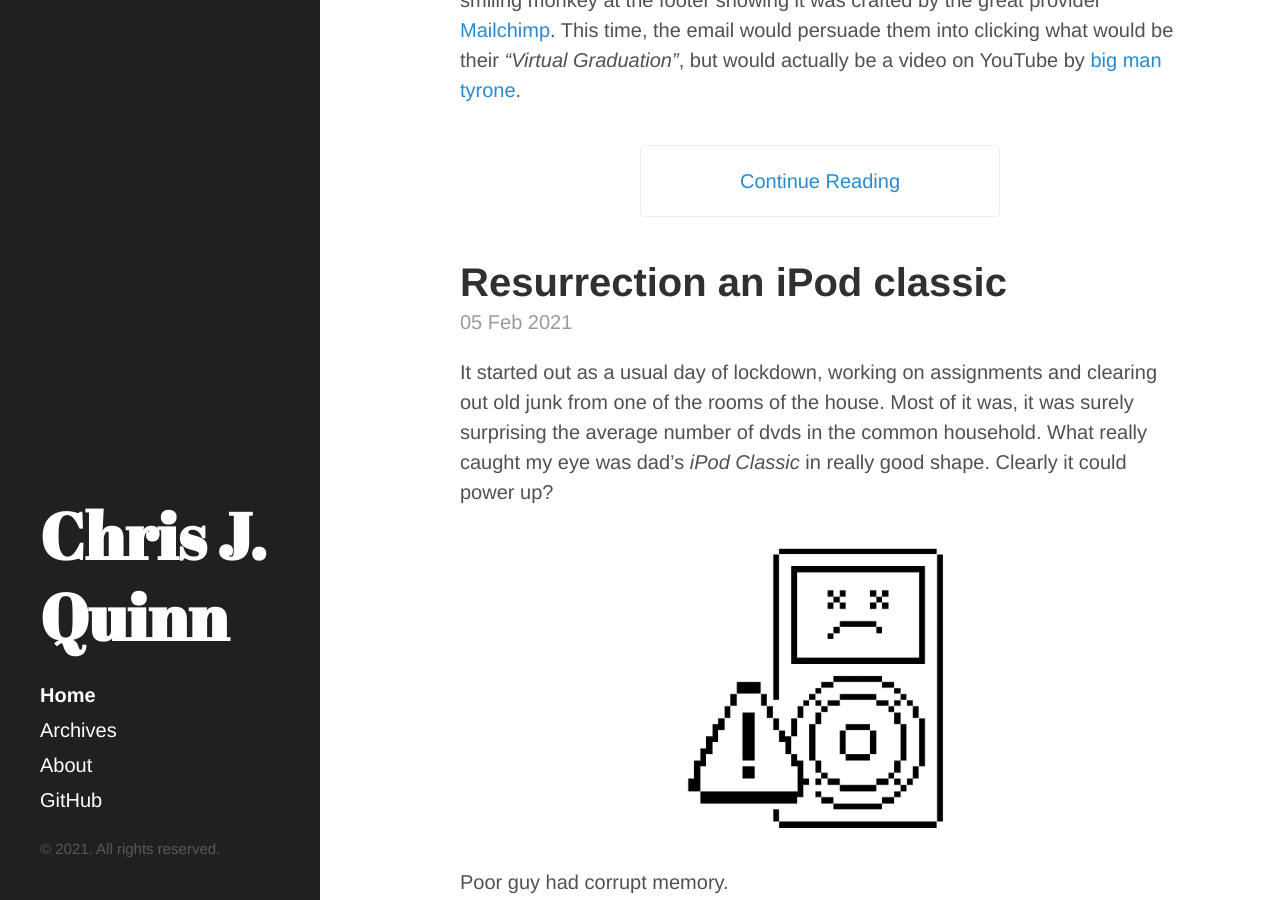
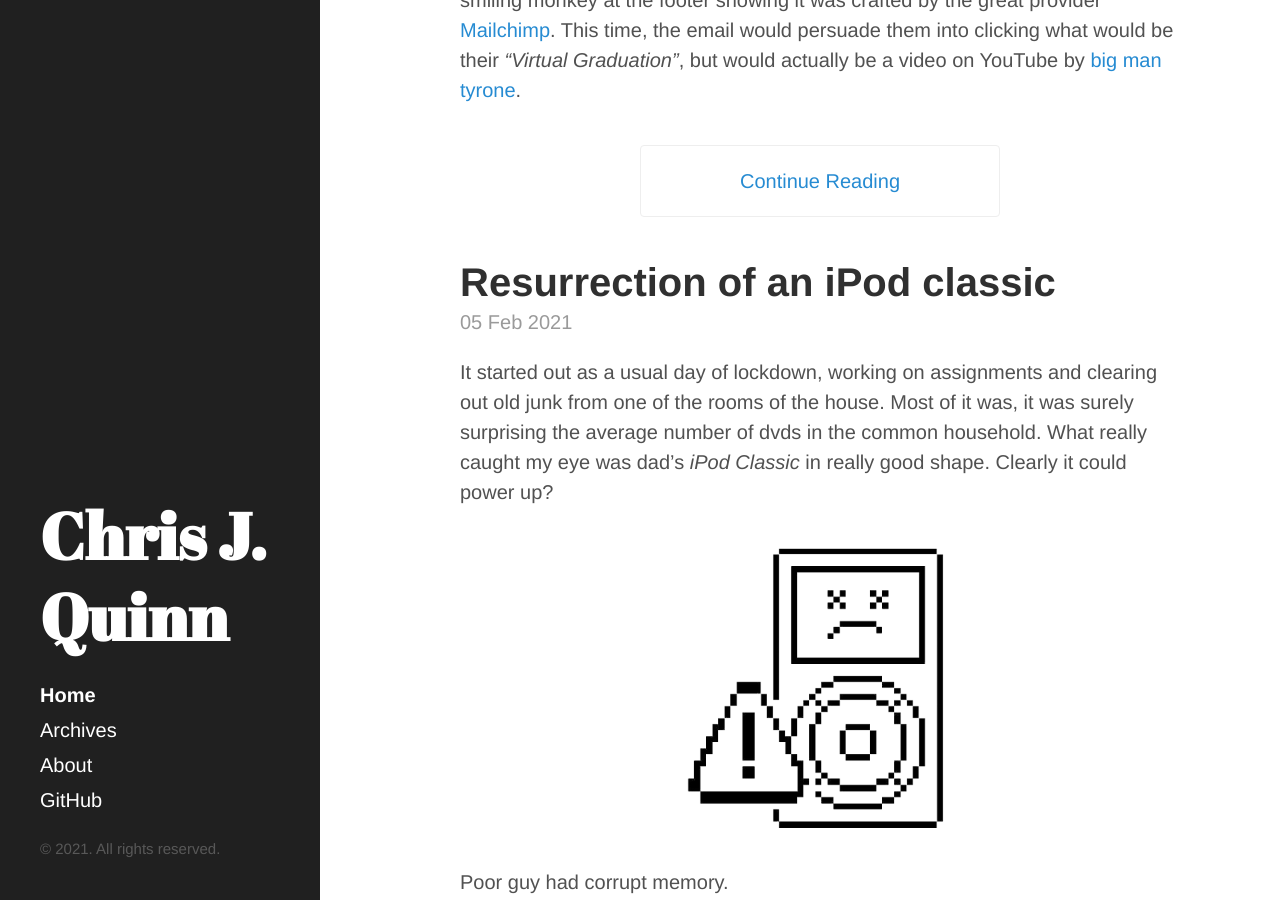
Before and after one commit to chrisjquinn/chrisjquinn.github.io, a Jekyll site: the page built from index.html, in a window 1280 px wide and 900 px high, scrolled down 395 px. Built offline with Jekyll 4.4.1, drawn with Linux system fonts in a browser that asks for light colours; the list of posts is cut into pages by our own code.

```diff
--- a/_posts/2021-02-05-Resurrection-of-the-iPod-classic.md
+++ b/_posts/2021-02-05-Resurrection-of-the-iPod-classic.md
@@ -1,6 +1,6 @@
 ---
 layout: post
-title: Resurrection an iPod classic
+title: Resurrection of an iPod classic
 ---
 
 It started out as a usual day of lockdown, working on assignments and clearing out old junk from one of the rooms of the house. Most of it was, it was surely surprising the average number of dvds in the common household. What really caught my eye was dad's *iPod Classic* in really good shape. Clearly it could power up?
```
Also changed, not shown: other parts of _posts/2021-02-05-Resurrection-of-the-iPod-classic.md (+1 -1 lines).
